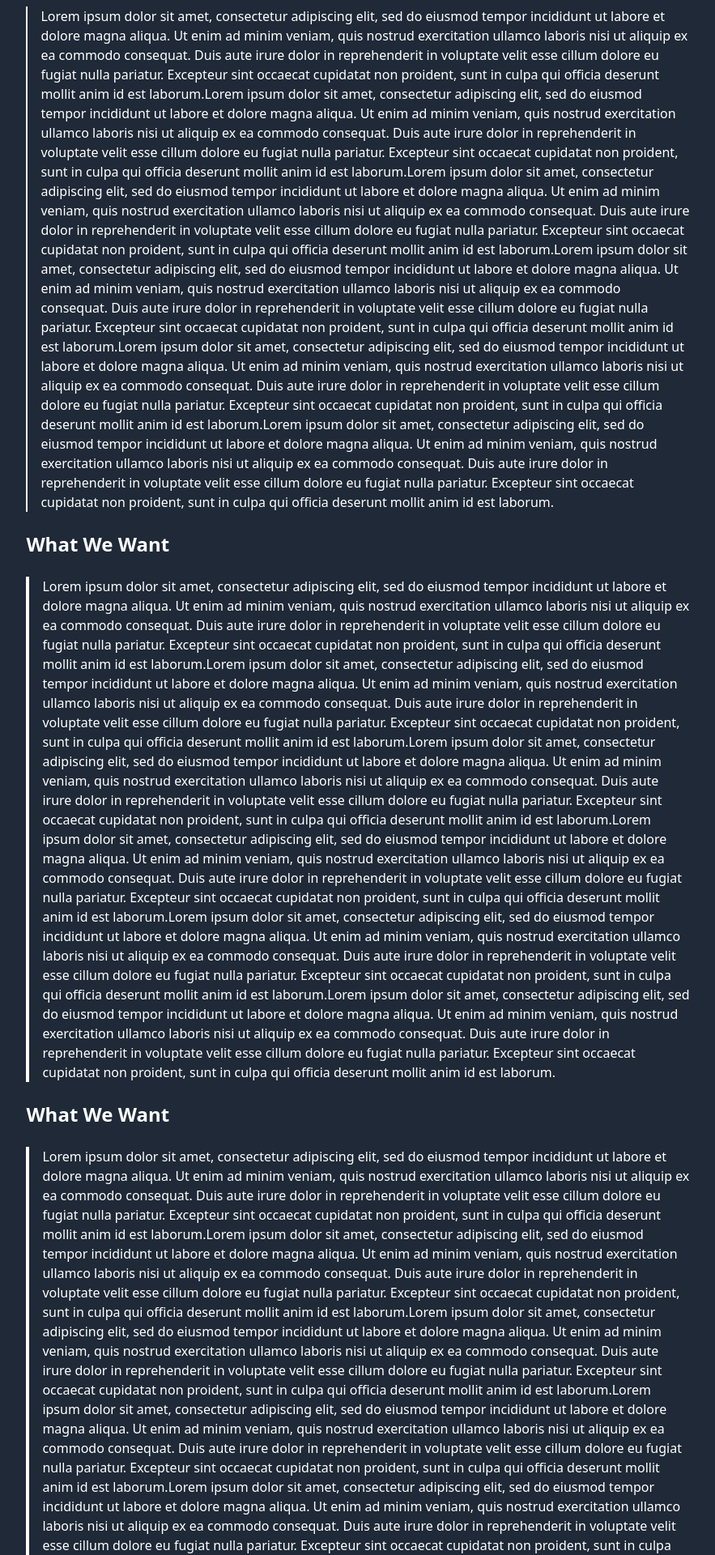
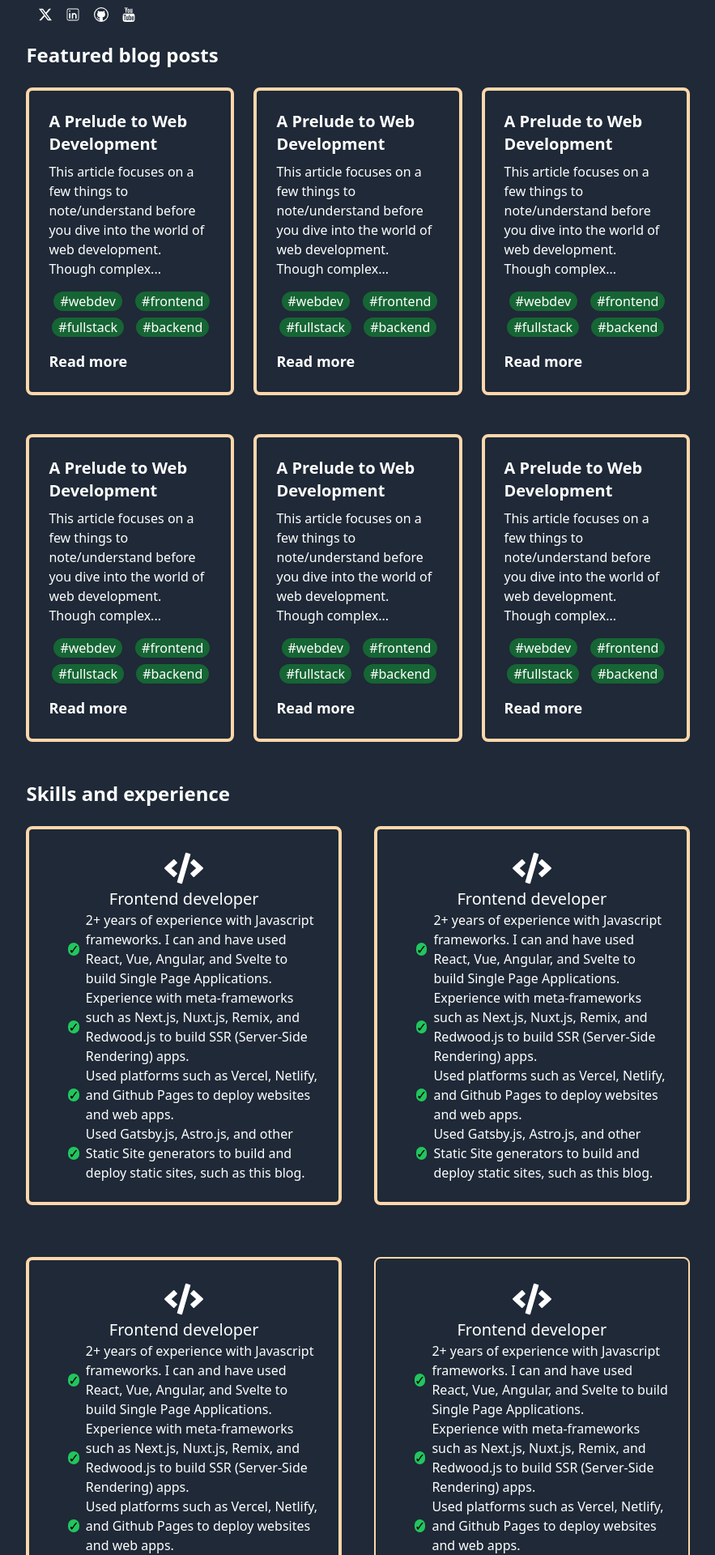
Before and after one commit to Orandifelix/Orandi-felix-portfolio, a React (Create React App) app: page / in a window 1280 px wide. Shown: the part 620-2540 px from the top of the page at 81% size, without its empty margins (198-1081 px from the left). Built offline with nearby package versions, Linux system fonts and the light colour scheme.

Commit message:
more home work

```diff
--- a/package.json
+++ b/package.json
@@ -10,6 +10,7 @@
     "postcss": "^8.4.32",
     "react": "^18.2.0",
     "react-dom": "^18.2.0",
+    "react-icons": "^4.12.0",
     "react-router-dom": "^6.21.1",
     "react-scripts": "5.0.1",
     "web-vitals": "^2.1.4"
--- a/src/components/Home.js
+++ b/src/components/Home.js
@@ -1,4 +1,9 @@
 import React from "react";
+import { BsTwitterX } from "react-icons/bs";
+import { CiLinkedin } from "react-icons/ci";
+import { VscGithub } from "react-icons/vsc";
+import { TfiYoutube } from "react-icons/tfi";
+import { FaCode } from "react-icons/fa";
 
 function Home() {
   return (
@@ -25,128 +30,304 @@ function Home() {
         code and compelling content, I innovate and strive for impactful
         solutions, shaping a unique narrative in both domains.
       </p>
-      <p className="  border-l-2 border-white pl-4 mb-6 ">
-        Lorem ipsum dolor sit amet, consectetur adipiscing elit, sed do eiusmod
-        tempor incididunt ut labore et dolore magna aliqua. Ut enim ad minim
-        veniam, quis nostrud exercitation ullamco laboris nisi ut aliquip ex ea
-        commodo consequat. Duis aute irure dolor in reprehenderit in voluptate
-        velit esse cillum dolore eu fugiat nulla pariatur. Excepteur sint
-        occaecat cupidatat non proident, sunt in culpa qui officia deserunt
-        mollit anim id est laborum.Lorem ipsum dolor sit amet, consectetur
-        adipiscing elit, sed do eiusmod tempor incididunt ut labore et dolore
-        magna aliqua. Ut enim ad minim veniam, quis nostrud exercitation ullamco
-        laboris nisi ut aliquip ex ea commodo consequat. Duis aute irure dolor
-        in reprehenderit in voluptate velit esse cillum dolore eu fugiat nulla
-        pariatur. Excepteur sint occaecat cupidatat non proident, sunt in culpa
-        qui officia deserunt mollit anim id est laborum.Lorem ipsum dolor sit
-        amet, consectetur adipiscing elit, sed do eiusmod tempor incididunt ut
-        labore et dolore magna aliqua. Ut enim ad minim veniam, quis nostrud
-        exercitation ullamco laboris nisi ut aliquip ex ea commodo consequat.
-        Duis aute irure dolor in reprehenderit in voluptate velit esse cillum
-        dolore eu fugiat nulla pariatur. Excepteur sint occaecat cupidatat non
-        proident, sunt in culpa qui officia deserunt mollit anim id est
-        laborum.Lorem ipsum dolor sit amet, consectetur adipiscing elit, sed do
-        eiusmod tempor incididunt ut labore et dolore magna aliqua. Ut enim ad
-        minim veniam, quis nostrud exercitation ullamco laboris nisi ut aliquip
-        ex ea commodo consequat. Duis aute irure dolor in reprehenderit in
-        voluptate velit esse cillum dolore eu fugiat nulla pariatur. Excepteur
-        sint occaecat cupidatat non proident, sunt in culpa qui officia deserunt
-        mollit anim id est laborum.Lorem ipsum dolor sit amet, consectetur
-        adipiscing elit, sed do eiusmod tempor incididunt ut labore et dolore
-        magna aliqua. Ut enim ad minim veniam, quis nostrud exercitation ullamco
-        laboris nisi ut aliquip ex ea commodo consequat. Duis aute irure dolor
-        in reprehenderit in voluptate velit esse cillum dolore eu fugiat nulla
-        pariatur. Excepteur sint occaecat cupidatat non proident, sunt in culpa
-        qui officia deserunt mollit anim id est laborum.Lorem ipsum dolor sit
-        amet, consectetur adipiscing elit, sed do eiusmod tempor incididunt ut
-        labore et dolore magna aliqua. Ut enim ad minim veniam, quis nostrud
-        exercitation ullamco laboris nisi ut aliquip ex ea commodo consequat.
-        Duis aute irure dolor in reprehenderit in voluptate velit esse cillum
-        dolore eu fugiat nulla pariatur. Excepteur sint occaecat cupidatat non
-        proident, sunt in culpa qui officia deserunt mollit anim id est laborum.
-      </p>
-      <h1 className=" text-2xl font-bold mt-6 mb-6 ">What We Want</h1>
-      <p className="border-l-4 border-white pl-4 mb-6">
-        Lorem ipsum dolor sit amet, consectetur adipiscing elit, sed do eiusmod
-        tempor incididunt ut labore et dolore magna aliqua. Ut enim ad minim
-        veniam, quis nostrud exercitation ullamco laboris nisi ut aliquip ex ea
-        commodo consequat. Duis aute irure dolor in reprehenderit in voluptate
-        velit esse cillum dolore eu fugiat nulla pariatur. Excepteur sint
-        occaecat cupidatat non proident, sunt in culpa qui officia deserunt
-        mollit anim id est laborum.Lorem ipsum dolor sit amet, consectetur
-        adipiscing elit, sed do eiusmod tempor incididunt ut labore et dolore
-        magna aliqua. Ut enim ad minim veniam, quis nostrud exercitation ullamco
-        laboris nisi ut aliquip ex ea commodo consequat. Duis aute irure dolor
-        in reprehenderit in voluptate velit esse cillum dolore eu fugiat nulla
-        pariatur. Excepteur sint occaecat cupidatat non proident, sunt in culpa
-        qui officia deserunt mollit anim id est laborum.Lorem ipsum dolor sit
-        amet, consectetur adipiscing elit, sed do eiusmod tempor incididunt ut
-        labore et dolore magna aliqua. Ut enim ad minim veniam, quis nostrud
-        exercitation ullamco laboris nisi ut aliquip ex ea commodo consequat.
-        Duis aute irure dolor in reprehenderit in voluptate velit esse cillum
-        dolore eu fugiat nulla pariatur. Excepteur sint occaecat cupidatat non
-        proident, sunt in culpa qui officia deserunt mollit anim id est
-        laborum.Lorem ipsum dolor sit amet, consectetur adipiscing elit, sed do
-        eiusmod tempor incididunt ut labore et dolore magna aliqua. Ut enim ad
-        minim veniam, quis nostrud exercitation ullamco laboris nisi ut aliquip
-        ex ea commodo consequat. Duis aute irure dolor in reprehenderit in
-        voluptate velit esse cillum dolore eu fugiat nulla pariatur. Excepteur
-        sint occaecat cupidatat non proident, sunt in culpa qui officia deserunt
-        mollit anim id est laborum.Lorem ipsum dolor sit amet, consectetur
-        adipiscing elit, sed do eiusmod tempor incididunt ut labore et dolore
-        magna aliqua. Ut enim ad minim veniam, quis nostrud exercitation ullamco
-        laboris nisi ut aliquip ex ea commodo consequat. Duis aute irure dolor
-        in reprehenderit in voluptate velit esse cillum dolore eu fugiat nulla
-        pariatur. Excepteur sint occaecat cupidatat non proident, sunt in culpa
-        qui officia deserunt mollit anim id est laborum.Lorem ipsum dolor sit
-        amet, consectetur adipiscing elit, sed do eiusmod tempor incididunt ut
-        labore et dolore magna aliqua. Ut enim ad minim veniam, quis nostrud
-        exercitation ullamco laboris nisi ut aliquip ex ea commodo consequat.
-        Duis aute irure dolor in reprehenderit in voluptate velit esse cillum
-        dolore eu fugiat nulla pariatur. Excepteur sint occaecat cupidatat non
-        proident, sunt in culpa qui officia deserunt mollit anim id est laborum.
-      </p>
-      <h1 className="text-2xl font-bold mt-6 mb-6 ">What We Want</h1>
-      <p className="border-l-4 border-white pl-4 mb-6 ">
-        Lorem ipsum dolor sit amet, consectetur adipiscing elit, sed do eiusmod
-        tempor incididunt ut labore et dolore magna aliqua. Ut enim ad minim
-        veniam, quis nostrud exercitation ullamco laboris nisi ut aliquip ex ea
-        commodo consequat. Duis aute irure dolor in reprehenderit in voluptate
-        velit esse cillum dolore eu fugiat nulla pariatur. Excepteur sint
-        occaecat cupidatat non proident, sunt in culpa qui officia deserunt
-        mollit anim id est laborum.Lorem ipsum dolor sit amet, consectetur
-        adipiscing elit, sed do eiusmod tempor incididunt ut labore et dolore
-        magna aliqua. Ut enim ad minim veniam, quis nostrud exercitation ullamco
-        laboris nisi ut aliquip ex ea commodo consequat. Duis aute irure dolor
-        in reprehenderit in voluptate velit esse cillum dolore eu fugiat nulla
-        pariatur. Excepteur sint occaecat cupidatat non proident, sunt in culpa
-        qui officia deserunt mollit anim id est laborum.Lorem ipsum dolor sit
-        amet, consectetur adipiscing elit, sed do eiusmod tempor incididunt ut
-        labore et dolore magna aliqua. Ut enim ad minim veniam, quis nostrud
-        exercitation ullamco laboris nisi ut aliquip ex ea commodo consequat.
-        Duis aute irure dolor in reprehenderit in voluptate velit esse cillum
-        dolore eu fugiat nulla pariatur. Excepteur sint occaecat cupidatat non
-        proident, sunt in culpa qui officia deserunt mollit anim id est
-        laborum.Lorem ipsum dolor sit amet, consectetur adipiscing elit, sed do
-        eiusmod tempor incididunt ut labore et dolore magna aliqua. Ut enim ad
-        minim veniam, quis nostrud exercitation ullamco laboris nisi ut aliquip
-        ex ea commodo consequat. Duis aute irure dolor in reprehenderit in
-        voluptate velit esse cillum dolore eu fugiat nulla pariatur. Excepteur
-        sint occaecat cupidatat non proident, sunt in culpa qui officia deserunt
-        mollit anim id est laborum.Lorem ipsum dolor sit amet, consectetur
-        adipiscing elit, sed do eiusmod tempor incididunt ut labore et dolore
-        magna aliqua. Ut enim ad minim veniam, quis nostrud exercitation ullamco
-        laboris nisi ut aliquip ex ea commodo consequat. Duis aute irure dolor
-        in reprehenderit in voluptate velit esse cillum dolore eu fugiat nulla
-        pariatur. Excepteur sint occaecat cupidatat non proident, sunt in culpa
-        qui officia deserunt mollit anim id est laborum.Lorem ipsum dolor sit
-        amet, consectetur adipiscing elit, sed do eiusmod tempor incididunt ut
-        labore et dolore magna aliqua. Ut enim ad minim veniam, quis nostrud
-        exercitation ullamco laboris nisi ut aliquip ex ea commodo consequat.
-        Duis aute irure dolor in reprehenderit in voluptate velit esse cillum
-        dolore eu fugiat nulla pariatur. Excepteur sint occaecat cupidatat non
-        proident, sunt in culpa qui officia deserunt mollit anim id est laborum.
-      </p>
+
+      <div className="flex text-xl font-bold m-4 space-x-4 items-center">
+        <BsTwitterX style={{ fontSize: "16px" }} />
+        <CiLinkedin style={{ fontSize: "20px" }} />
+        <VscGithub style={{ fontSize: "18px" }} />
+        <TfiYoutube style={{ fontSize: "18px" }} />
+      </div>
+      <p className="mb-6 text-2xl font-bold mt-6">Featured blog posts</p>
+      <div className="grid grid-cols-3 gap-6">
+        <div className="border-4 border-orange-200 p-6 rounded-lg mb-6 transition-transform transform hover:scale-105 duration-300 ease-in-out">
+          <h2 className="text-xl font-bold mb-2">
+            A Prelude to Web Development
+          </h2>
+          <p className="mb-4">
+            This article focuses on a few things to note/understand before you
+            dive into the world of web development. Though complex...
+          </p>
+          <div className="grid grid-cols-2 mb-4 gap-2">
+            <div className="bg-green-800 rounded-full m-auto px-2">#webdev</div>
+            <div className="bg-green-800 rounded-full m-auto px-2">
+              #frontend
+            </div>
+            <div className="bg-green-800 rounded-full m-auto px-2">
+              #fullstack
+            </div>
+            <div className="bg-green-800 rounded-full m-auto px-2">
+              #backend
+            </div>
+          </div>
+          <button className="text-lg font-bold hover:text-blue-500 transition duration-300 ease-in-out">
+            Read more
+          </button>
+        </div>
+        <div className="border-4 border-orange-200 p-6 rounded-lg mb-6 transition-transform transform hover:scale-105 duration-300 ease-in-out">
+          <h2 className="text-xl font-bold mb-2">
+            A Prelude to Web Development
+          </h2>
+          <p className="mb-4">
+            This article focuses on a few things to note/understand before you
+            dive into the world of web development. Though complex...
+          </p>
+          <div className="grid grid-cols-2 mb-4 gap-2">
+            <div className="bg-green-800 rounded-full m-auto px-2">#webdev</div>
+            <div className="bg-green-800 rounded-full m-auto px-2">
+              #frontend
+            </div>
+            <div className="bg-green-800 rounded-full m-auto px-2">
+              #fullstack
+            </div>
+            <div className="bg-green-800 rounded-full m-auto px-2">
+              #backend
+            </div>
+          </div>
+          <button className="text-lg font-bold hover:text-blue-500 transition duration-300 ease-in-out">
+            Read more
+          </button>
+        </div>
+        <div className="border-4 border-orange-200 p-6 rounded-lg mb-6 transition-transform transform hover:scale-105 duration-300 ease-in-out">
+          <h2 className="text-xl font-bold mb-2">
+            A Prelude to Web Development
+          </h2>
+          <p className="mb-4">
+            This article focuses on a few things to note/understand before you
+            dive into the world of web development. Though complex...
+          </p>
+          <div className="grid grid-cols-2 mb-4 gap-2">
+            <div className="bg-green-800 rounded-full m-auto px-2">#webdev</div>
+            <div className="bg-green-800 rounded-full m-auto px-2">
+              #frontend
+            </div>
+            <div className="bg-green-800 rounded-full m-auto px-2">
+              #fullstack
+            </div>
+            <div className="bg-green-800 rounded-full m-auto px-2">
+              #backend
+            </div>
+          </div>
+          <button className="text-lg font-bold hover:text-blue-500 transition duration-300 ease-in-out">
+            Read more
+          </button>
+        </div>
+        <div className="border-4 border-orange-200 p-6 rounded-lg mb-6 transition-transform transform hover:scale-105 duration-300 ease-in-out">
+          <h2 className="text-xl font-bold mb-2">
+            A Prelude to Web Development
+          </h2>
+          <p className="mb-4">
+            This article focuses on a few things to note/understand before you
+            dive into the world of web development. Though complex...
+          </p>
+          <div className="grid grid-cols-2 mb-4 gap-2">
+            <div className="bg-green-800 rounded-full m-auto px-2">#webdev</div>
+            <div className="bg-green-800 rounded-full m-auto px-2">
+              #frontend
+            </div>
+            <div className="bg-green-800 rounded-full m-auto px-2">
+              #fullstack
+            </div>
+            <div className="bg-green-800 rounded-full m-auto px-2">
+              #backend
+            </div>
+          </div>
+          <button className="text-lg font-bold hover:text-blue-500 transition duration-300 ease-in-out">
+            Read more
+          </button>
+        </div>
+        <div className="border-4 border-orange-200 p-6 rounded-lg mb-6 transition-transform transform hover:scale-105 duration-300 ease-in-out">
+          <h2 className="text-xl font-bold mb-2">
+            A Prelude to Web Development
+          </h2>
+          <p className="mb-4">
+            This article focuses on a few things to note/understand before you
+            dive into the world of web development. Though complex...
+          </p>
+          <div className="grid grid-cols-2 mb-4 gap-2">
+            <div className="bg-green-800 rounded-full m-auto px-2">#webdev</div>
+            <div className="bg-green-800 rounded-full m-auto px-2">
+              #frontend
+            </div>
+            <div className="bg-green-800 rounded-full m-auto px-2">
+              #fullstack
+            </div>
+            <div className="bg-green-800 rounded-full m-auto px-2">
+              #backend
+            </div>
+          </div>
+          <button className="text-lg font-bold hover:text-blue-500 transition duration-300 ease-in-out">
+            Read more
+          </button>
+        </div>
+        <div className="border-4 border-orange-200 p-6 rounded-lg mb-6 transition-transform transform hover:scale-105 duration-300 ease-in-out">
+          <h2 className="text-xl font-bold mb-2">
+            A Prelude to Web Development
+          </h2>
+          <p className="mb-4">
+            This article focuses on a few things to note/understand before you
+            dive into the world of web development. Though complex...
+          </p>
+          <div className="grid grid-cols-2 mb-4 gap-2">
+            <div className="bg-green-800 rounded-full m-auto px-2">#webdev</div>
+            <div className="bg-green-800 rounded-full m-auto px-2">
+              #frontend
+            </div>
+            <div className="bg-green-800 rounded-full m-auto px-2">
+              #fullstack
+            </div>
+            <div className="bg-green-800 rounded-full m-auto px-2">
+              #backend
+            </div>
+          </div>
+          <button className="text-lg font-bold hover:text-blue-500 transition duration-300 ease-in-out">
+            Read more
+          </button>
+        </div>
+      </div>
+
+      <p className="mb-6 text-2xl font-bold mt-6">Skills and experience</p>
+      <div className="grid grid-cols-2 gap-10">
+        <div className="flex flex-col items-center justify-center border-4 border-orange-200 p-6 rounded-lg mb-6">
+          <FaCode style={{ fontSize: "48px", alignSelf: "center" }} />
+          <h3 className="text-xl">Frontend developer</h3>
+          <ul className="list-disc pl-6">
+            <li className="flex items-center">
+              <div className="bg-green-500 w-4 h-4 rounded-full mr-2 flex items-center justify-center">
+                <span className="text-black">&#10003;</span>
+              </div>
+              2+ years of experience with Javascript frameworks. I can and have
+              used React, Vue, Angular, and Svelte to build Single Page
+              Applications.
+            </li>
+            <li className="flex items-center">
+              <div className="bg-green-500 w-4 h-4 rounded-full mr-2 flex items-center justify-center">
+                <span className="text-black">&#10003;</span>
+              </div>
+              Experience with meta-frameworks such as Next.js, Nuxt.js, Remix,
+              and Redwood.js to build SSR (Server-Side Rendering) apps.
+            </li>
+            <li className="flex items-center">
+              <div className="bg-green-500 w-4 h-4 rounded-full mr-2 flex items-center justify-center">
+                <span className="text-black">&#10003;</span>
+              </div>
+              Used platforms such as Vercel, Netlify, and Github Pages to deploy
+              websites and web apps.
+            </li>
+            <li className="flex items-center">
+              <div className="bg-green-500 w-4 h-4 rounded-full mr-2 flex items-center justify-center">
+                <span className="text-black">&#10003;</span>
+              </div>
+              Used Gatsby.js, Astro.js, and other Static Site generators to
+              build and deploy static sites, such as this blog.
+            </li>
+          </ul>
+        </div>
+        <div className="flex flex-col items-center justify-center border-4 border-orange-200 p-6 rounded-lg mb-6 ">
+          <FaCode style={{ fontSize: "48px", alignSelf: "center" }} />
+          <h3 className="text-xl">Frontend developer</h3>
+          <ul className="list-disc pl-6">
+            <li className="flex items-center">
+              <div className="bg-green-500 w-4 h-4 rounded-full mr-2 flex items-center justify-center">
+                <span className="text-black">&#10003;</span>
+              </div>
+              2+ years of experience with Javascript frameworks. I can and have
+              used React, Vue, Angular, and Svelte to build Single Page
+              Applications.
+            </li>
+            <li className="flex items-center">
+              <div className="bg-green-500 w-4 h-4 rounded-full mr-2 flex items-center justify-center">
+                <span className="text-black">&#10003;</span>
+              </div>
+              Experience with meta-frameworks such as Next.js, Nuxt.js, Remix,
+              and Redwood.js to build SSR (Server-Side Rendering) apps.
+            </li>
+            <li className="flex items-center">
+              <div className="bg-green-500 w-4 h-4 rounded-full mr-2 flex items-center justify-center">
+                <span className="text-black">&#10003;</span>
+              </div>
+              Used platforms such as Vercel, Netlify, and Github Pages to deploy
+              websites and web apps.
+            </li>
+            <li className="flex items-center">
+              <div className="bg-green-500 w-4 h-4 rounded-full mr-2 flex items-center justify-center">
+                <span className="text-black">&#10003;</span>
+              </div>
+              Used Gatsby.js, Astro.js, and other Static Site generators to
+              build and deploy static sites, such as this blog.
+            </li>
+          </ul>
+        </div>
+        <div className="flex flex-col items-center justify-center border-4 border-orange-200 p-6 rounded-lg mb-6">
+          <FaCode style={{ fontSize: "48px", alignSelf: "center" }} />
+          <h3 className="text-xl">Frontend developer</h3>
+          <ul className="list-disc pl-6">
+            <li className="flex items-center">
+              <div className="bg-green-500 w-4 h-4 rounded-full mr-2 flex items-center justify-center">
+                <span className="text-black">&#10003;</span>
+              </div>
+              2+ years of experience with Javascript frameworks. I can and have
+              used React, Vue, Angular, and Svelte to build Single Page
+              Applications.
+            </li>
+            <li className="flex items-center">
+              <div className="bg-green-500 w-4 h-4 rounded-full mr-2 flex items-center justify-center">
+                <span className="text-black">&#10003;</span>
+              </div>
+              Experience with meta-frameworks such as Next.js, Nuxt.js, Remix,
+              and Redwood.js to build SSR (Server-Side Rendering) apps.
+            </li>
+            <li className="flex items-center">
+              <div className="bg-green-500 w-4 h-4 rounded-full mr-2 flex items-center justify-center">
+                <span className="text-black">&#10003;</span>
+              </div>
+              Used platforms such as Vercel, Netlify, and Github Pages to deploy
+              websites and web apps.
+            </li>
+            <li className="flex items-center">
+              <div className="bg-green-500 w-4 h-4 rounded-full mr-2 flex items-center justify-center">
+                <span className="text-black">&#10003;</span>
+              </div>
+              Used Gatsby.js, Astro.js, and other Static Site generators to
+              build and deploy static sites, such as this blog.
+            </li>
+          </ul>
+        </div>
+        <div className="flex flex-col items-center justify-center border-2 border-orange-200 p-6 rounded-lg mb-6 ">
+          <FaCode style={{ fontSize: "48px", alignSelf: "center" }} />
+          <h3 className="text-xl">Frontend developer</h3>
+          <ul className="list-disc pl-6">
+            <li className="flex items-center">
+              <div className="bg-green-500 w-4 h-4 rounded-full mr-2 flex items-center justify-center">
+                <span className="text-black">&#10003;</span>
+              </div>
+              2+ years of experience with Javascript frameworks. I can and have
+              used React, Vue, Angular, and Svelte to build Single Page
+              Applications.
+            </li>
+            <li className="flex items-center">
+              <div className="bg-green-500 w-4 h-4 rounded-full mr-2 flex items-center justify-center">
+                <span className="text-black">&#10003;</span>
+              </div>
+              Experience with meta-frameworks such as Next.js, Nuxt.js, Remix,
+              and Redwood.js to build SSR (Server-Side Rendering) apps.
+            </li>
+            <li className="flex items-center">
+              <div className="bg-green-500 w-4 h-4 rounded-full mr-2 flex items-center justify-center">
+                <span className="text-black">&#10003;</span>
+              </div>
+              Used platforms such as Vercel, Netlify, and Github Pages to deploy
+              websites and web apps.
+            </li>
+            <li className="flex items-center">
+              <div className="bg-green-500 w-4 h-4 rounded-full mr-2 flex items-center justify-center">
+                <span className="text-black">&#10003;</span>
+              </div>
+              Used Gatsby.js, Astro.js, and other Static Site generators to
+              build and deploy static sites, such as this blog.
+            </li>
+          </ul>
+        </div>
+      </div>
     </div>
   );
 }
```
Also changed, not shown: src/App.css (+7 -0 lines), src/components/NavBar.js (+9 -4 lines), 1 other file (tests, documents, lock files or other folders).
